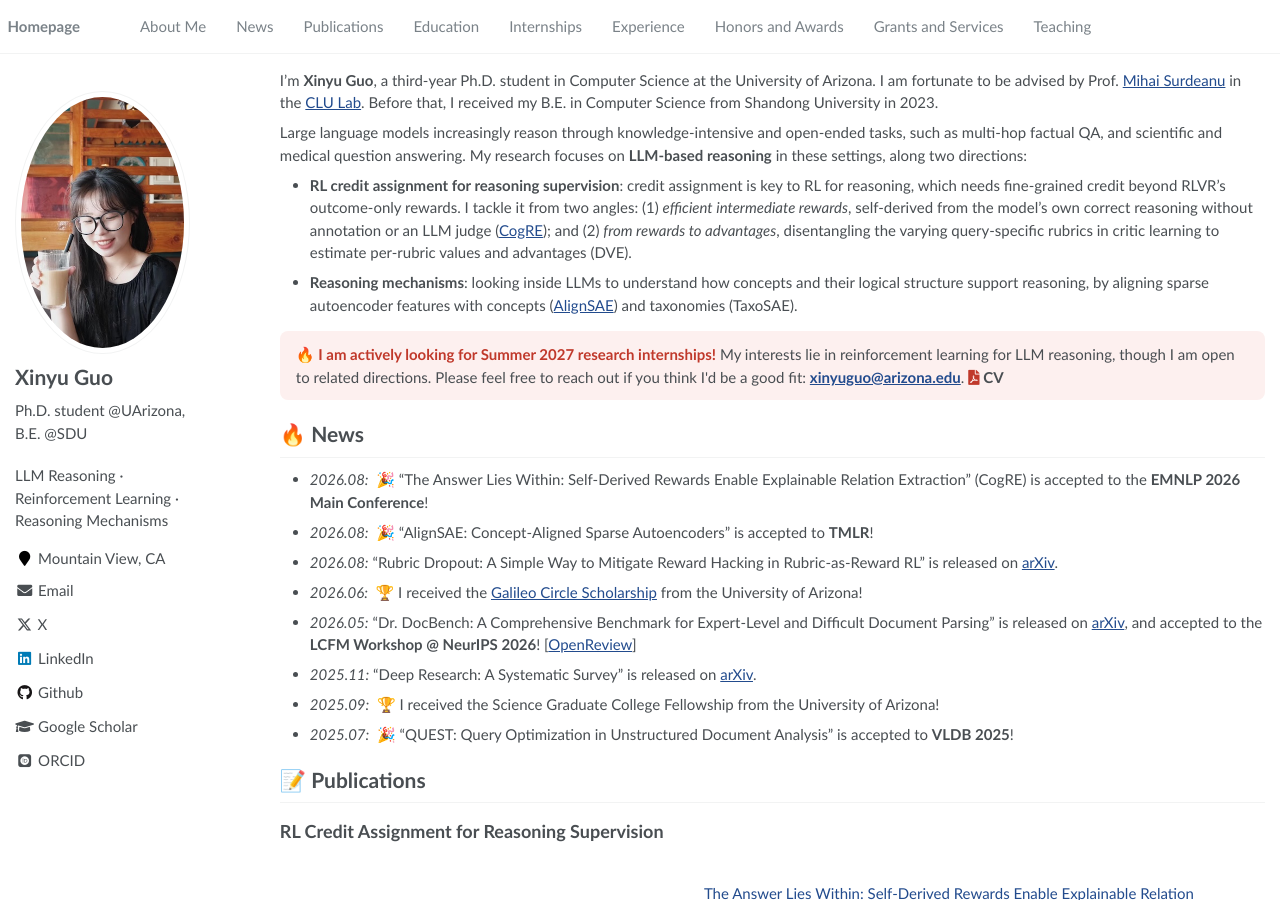
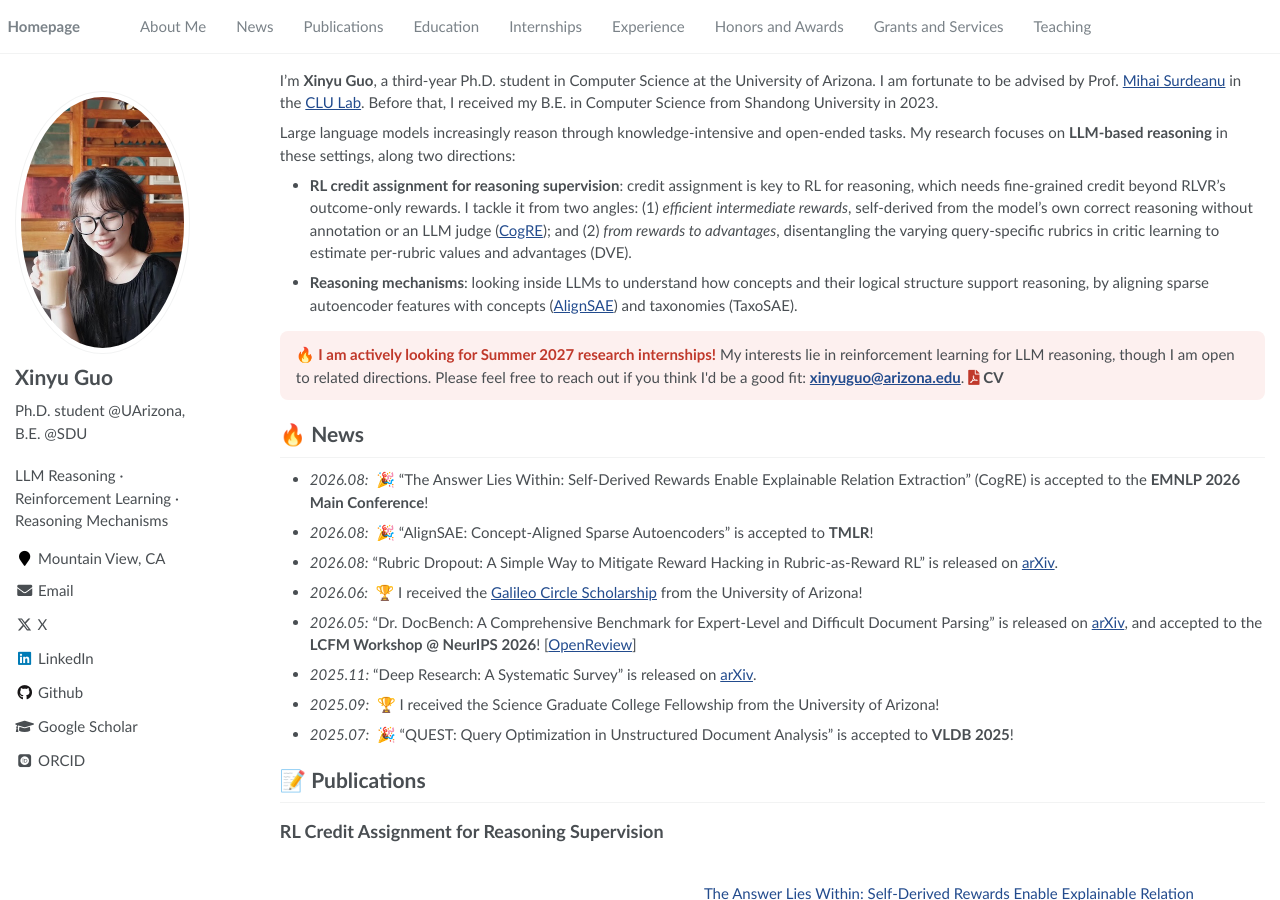
Before and after one commit to xinnyuguo/xinnyuguo.github.io, a Jekyll site: the page built from _pages/about.md, in a window 1280 px wide and 900 px high. Built offline with Jekyll 4.4.1, drawn with Linux system fonts in a browser that asks for light colours; some web fonts are replaced.

Commit message:
Remove task examples from CV and homepage framing
Co-Authored-By: Claude Opus 5.5 (1M context) <noreply@anthropic.com>

```diff
--- a/_pages/about.md
+++ b/_pages/about.md
@@ -18,7 +18,7 @@ redirect_from:
 <span class='anchor' id='about-me'></span>
 I'm **Xinyu Guo**, a third-year Ph.D. student in Computer Science at the University of Arizona. I am fortunate to be advised by Prof. <a href="https://surdeanu.cs.arizona.edu/mihai/">Mihai Surdeanu</a> in the <a href="https://clulab.org/">CLU Lab</a>. Before that, I received my B.E. in Computer Science from Shandong University in 2023.
 
-Large language models increasingly reason through knowledge-intensive and open-ended tasks, such as multi-hop factual QA, and scientific and medical question answering. My research focuses on **LLM-based reasoning** in these settings, along two directions:
+Large language models increasingly reason through knowledge-intensive and open-ended tasks. My research focuses on **LLM-based reasoning** in these settings, along two directions:
 
 - **RL credit assignment for reasoning supervision**: credit assignment is key to RL for reasoning, which needs fine-grained credit beyond RLVR's outcome-only rewards. I tackle it from two angles: (1) *efficient intermediate rewards*, self-derived from the model's own correct reasoning without annotation or an LLM judge ([CogRE](https://arxiv.org/abs/2510.06198)); and (2) *from rewards to advantages*, disentangling the varying query-specific rubrics in critic learning to estimate per-rubric values and advantages (DVE).
 - **Reasoning mechanisms**: looking inside LLMs to understand how concepts and their logical structure support reasoning, by aligning sparse autoencoder features with concepts ([AlignSAE](https://arxiv.org/abs/2512.02004)) and taxonomies (TaxoSAE).
```
Also changed, not shown: 1 other file.
